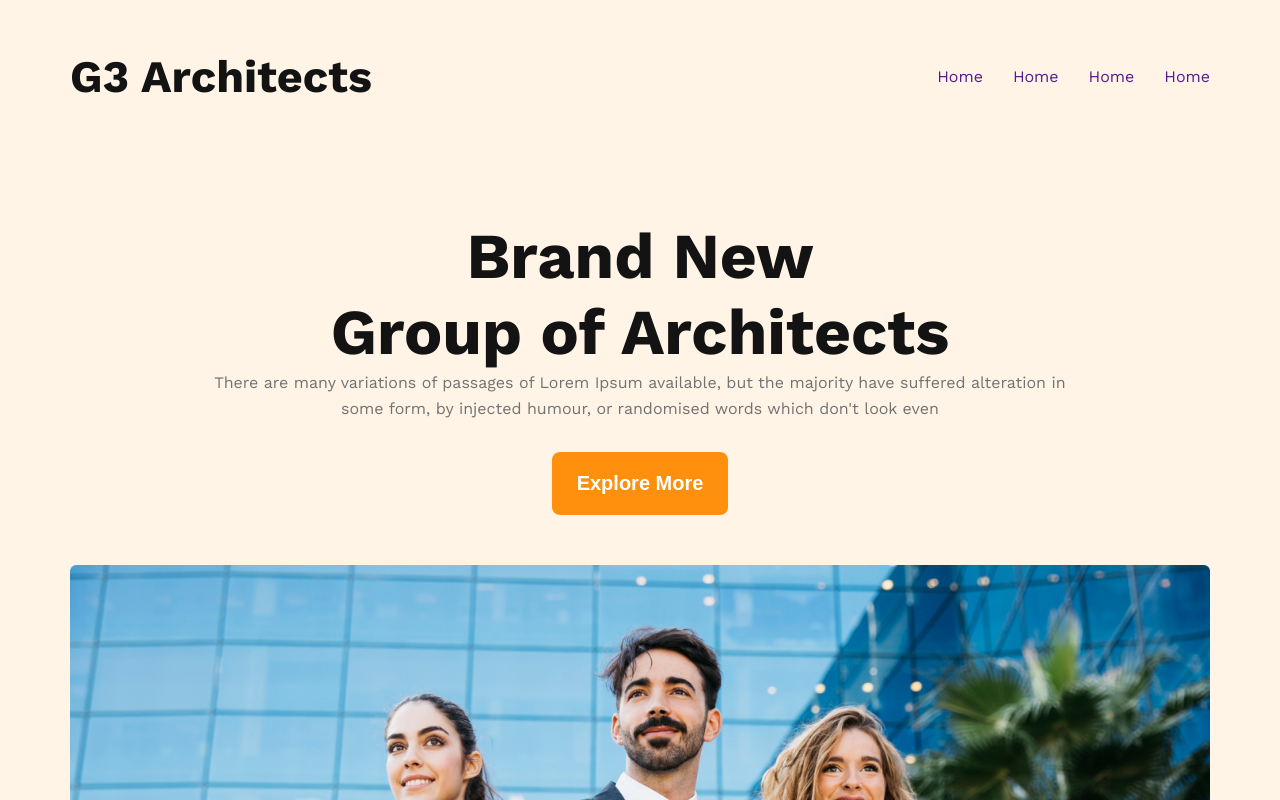
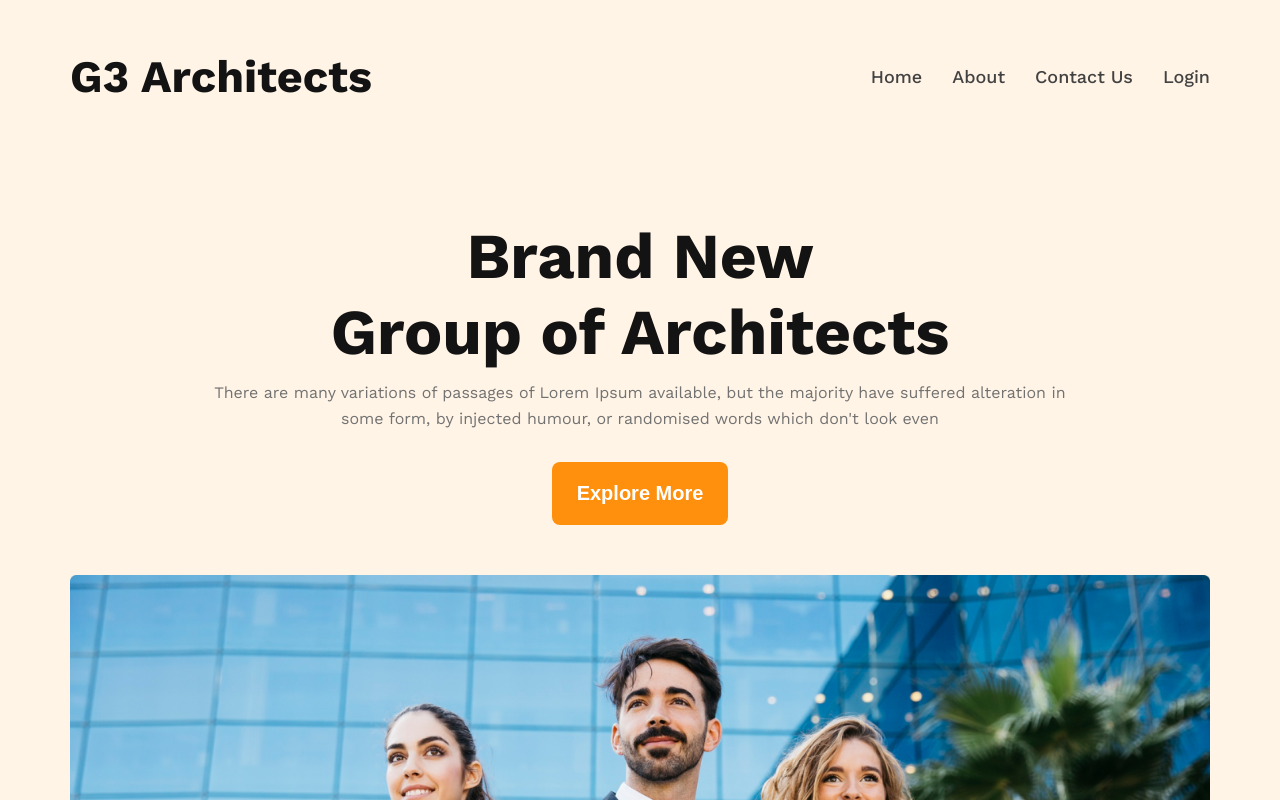
Before and after one commit to Rabbi4579/architects, a plain HTML site: page index.html in a window 1280 px wide. Shown: the top 800 px of the page. Drawn offline with nearby package versions, Linux system fonts and the light colour scheme; a web font is replaced by a local one.

Commit message:
add space

```diff
--- a/css/styles.css
+++ b/css/styles.css
@@ -61,6 +61,11 @@ nav ul{
     display: flex;
     gap: 30px;
 }
+nav ul li a{
+    color: #424242;
+    font-weight: 500;
+    font-size: 18px;
+}
 /* -------banner part css-------- */
 .banner-content{
     max-width: 862px;
@@ -82,7 +87,7 @@ nav ul{
     display: block;
 }
 .banner-content .section-description{
-
+    margin-top: 10px;
 }
 .banner-img{
     max-width: 1140px;
@@ -144,5 +149,11 @@ nav ul{
     padding: 0 5px;
     margin-top: 20px;
 }
+.banner-content .common-btn {
+    font-size: 16px;
+    padding: 15px 20px;
+}
+
+
 
 }
--- a/index.html
+++ b/index.html
@@ -18,6 +18,7 @@
     />
   </head>
   <body>
+    <!-- ------header part start------- -->
     <header class="header">
       <div class="header-top">
         <div class="header-title">
@@ -27,22 +28,29 @@
           <nav>
             <ul>
               <li><a href="">Home</a></li>
-                        <li><a href="">Home</a></li>
-                        <li><a href="">Home</a></li>
-                        <li><a href="">Home</a></li>
+              <li><a href="">About</a></li>
+              <li><a href="">Contact Us</a></li>
+              <li><a href="">Login</a></li>
             </ul>
           </nav>
         </div>
       </div>
       <div class="banner-content">
-            <h1 class="banner-title">Brand New <span> Group of Architects</span> </h1>
-            <p class="section-description">There are many variations of passages of Lorem Ipsum available, but the majority have suffered alteration in some form, by injected humour, or randomised words which don't look even</p>
+        <h1 class="banner-title">
+          Brand New <span> Group of Architects</span>
+        </h1>
+        <p class="section-description">
+          There are many variations of passages of Lorem Ipsum available, but
+          the majority have suffered alteration in some form, by injected
+          humour, or randomised words which don't look even
+        </p>
         <button class="common-btn">Explore More</button>
       </div>
       <div class="banner-img">
-            <img src="images/banner.png" alt="">
+        <img src="images/banner.png" alt="" />
       </div>
     </header>
+    <!-- -----header part end-------- -->
     <main>
 
     </main>
```
Lines whose indentation alone changed are shown as unchanged.
